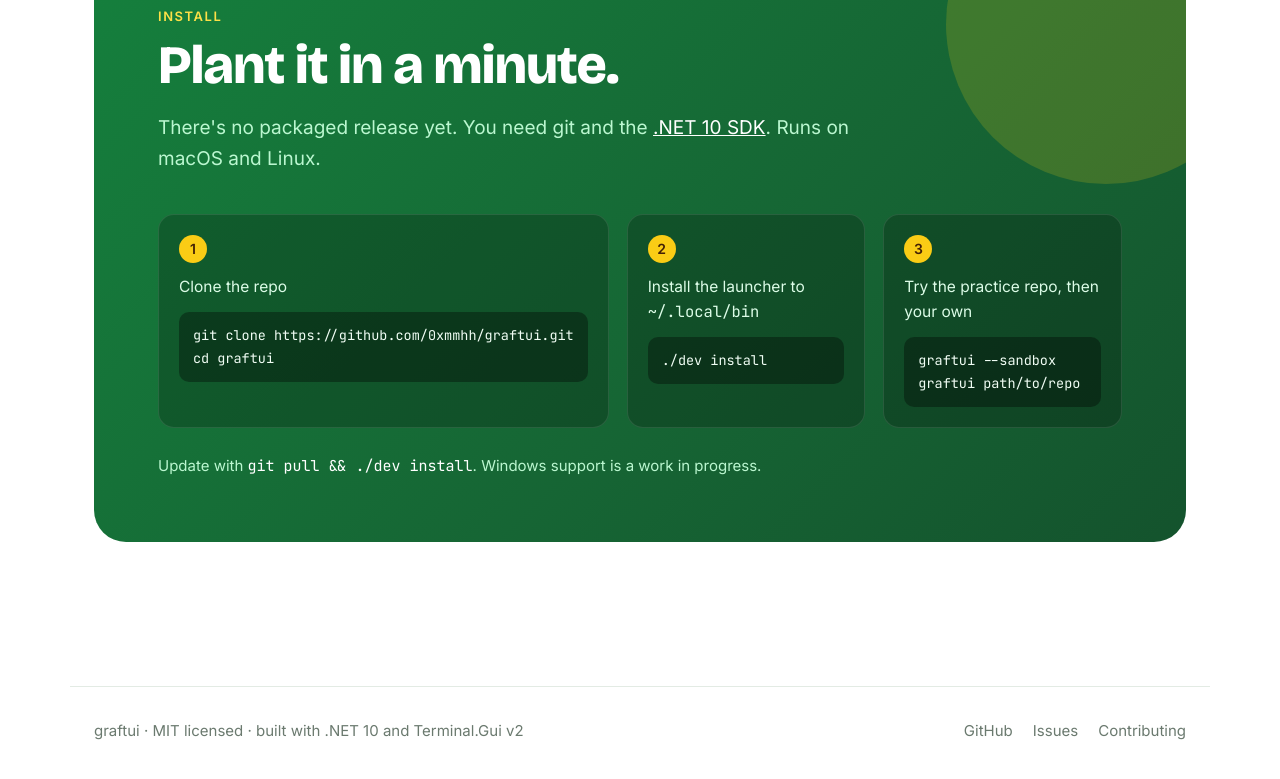
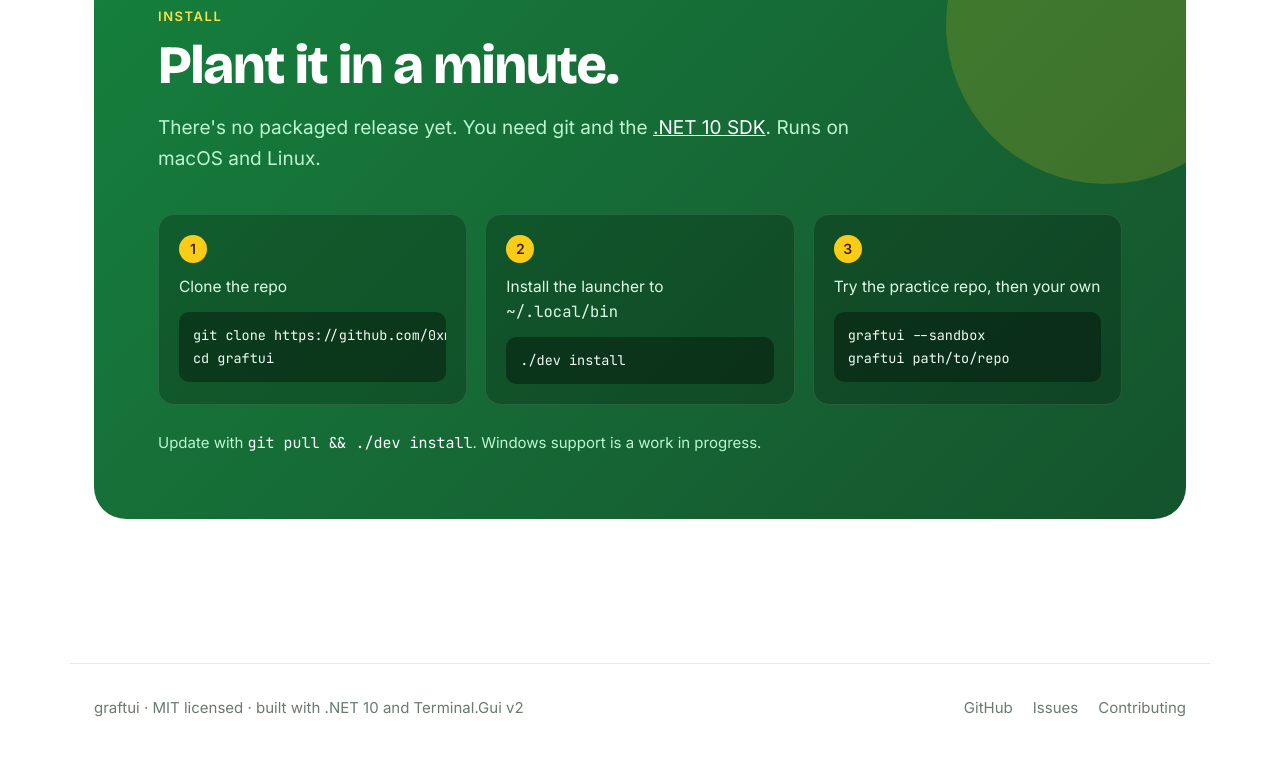
Before and after one commit to 0xmmhh/graftui, a plain HTML site: page site/index.html in a window 1280 px wide. Shown: the part 5555-6334 px from the top of the page. Drawn offline with nearby package versions, Linux system fonts and the light colour scheme.

Commit message:
Site: install steps fit on phones; page shows without JavaScript

```diff
--- a/site/index.html
+++ b/site/index.html
@@ -3,6 +3,7 @@
 <head>
 <meta charset="utf-8">
 <meta name="viewport" content="width=device-width, initial-scale=1">
+<script>document.documentElement.classList.add('js');</script>
 <title>graftui · Watch your branches grow together</title>
 <meta name="description" content="graftui is an animated git TUI: merge, stage, commit, stash, switch and undo, and see the real git commands as they run.">
 <link rel="icon" href="favicon.ico" sizes="any">
@@ -162,7 +163,7 @@
   .band h2 { color: #fff; }
   .band .sub { color: #bbf7d0; }
   .steps { display: grid; grid-template-columns: repeat(3, 1fr); gap: 18px; margin-top: 40px; position: relative; z-index: 1; }
-  .step { background: rgba(0,0,0,.22); border: 1px solid rgba(255,255,255,.1); border-radius: 16px; padding: 20px; }
+  .step { min-width: 0; background: rgba(0,0,0,.22); border: 1px solid rgba(255,255,255,.1); border-radius: 16px; padding: 20px; }
   .step .n { display: inline-grid; place-items: center; width: 28px; height: 28px; border-radius: 50%; background: var(--lemon); color: #422006; font-weight: 800; font-size: 14px; margin-bottom: 12px; }
   .step p { margin: 0 0 12px; color: #dcfce7; font-size: 15.5px; }
   .step pre { margin: 0; font-size: 13.5px; background: rgba(0,0,0,.35); padding: 12px 14px; border-radius: 10px; color: #f0fdf4; overflow-x: auto; line-height: 1.7; }
@@ -174,11 +175,12 @@
   footer nav { display: flex; gap: 20px; }
   footer a { text-decoration: none; } footer a:hover { color: var(--green); }
 
-  .reveal { opacity: 0; transform: translateY(24px); transition: opacity .7s ease, transform .7s ease; }
-  .reveal.in { opacity: 1; transform: none; }
+  /* hidden only once the script below has run, so the page still shows without JavaScript */
+  .js .reveal { opacity: 0; transform: translateY(24px); transition: opacity .7s ease, transform .7s ease; }
+  .js .reveal.in { opacity: 1; transform: none; }
   @media (prefers-reduced-motion: reduce) {
     *, *::before, *::after { animation: none !important; transition: none !important; }
-    .reveal { opacity: 1; transform: none; }
+    .js .reveal { opacity: 1; transform: none; }
   }
 
   @media (max-width: 900px) {
```
